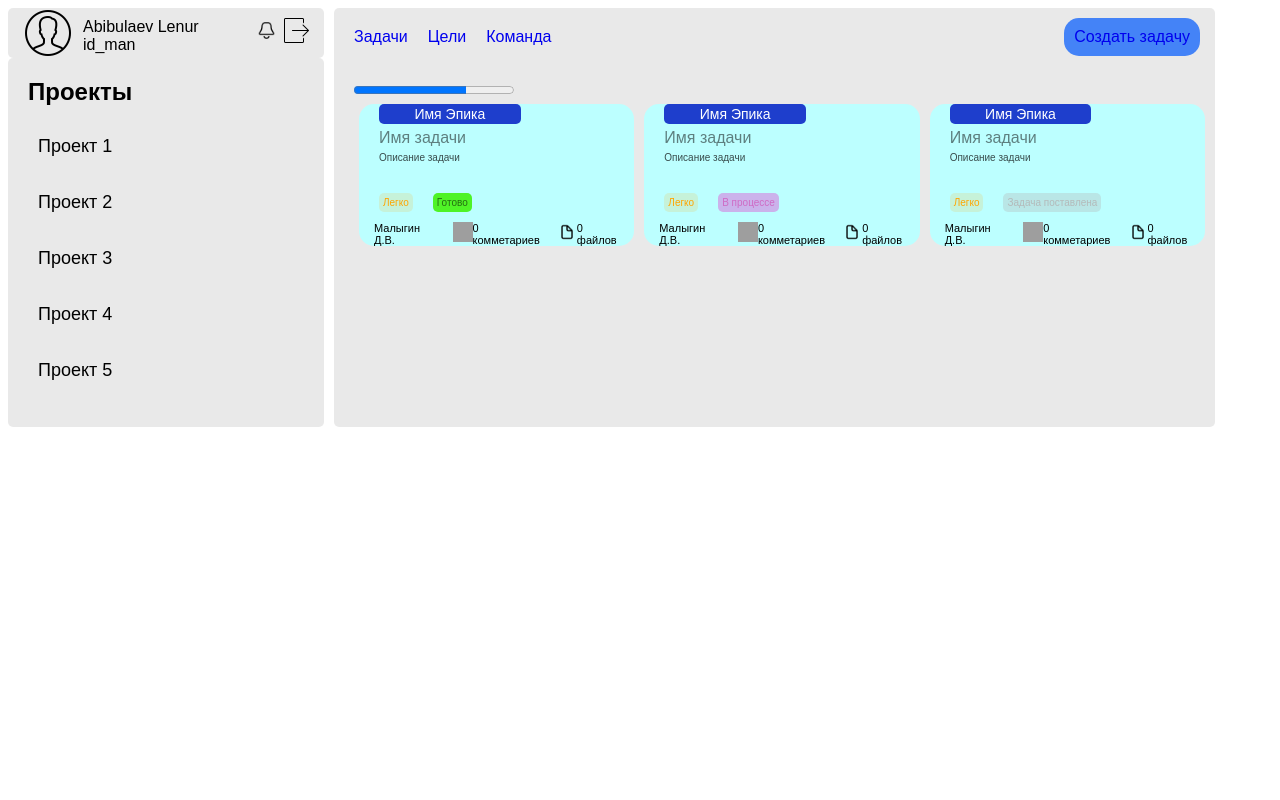
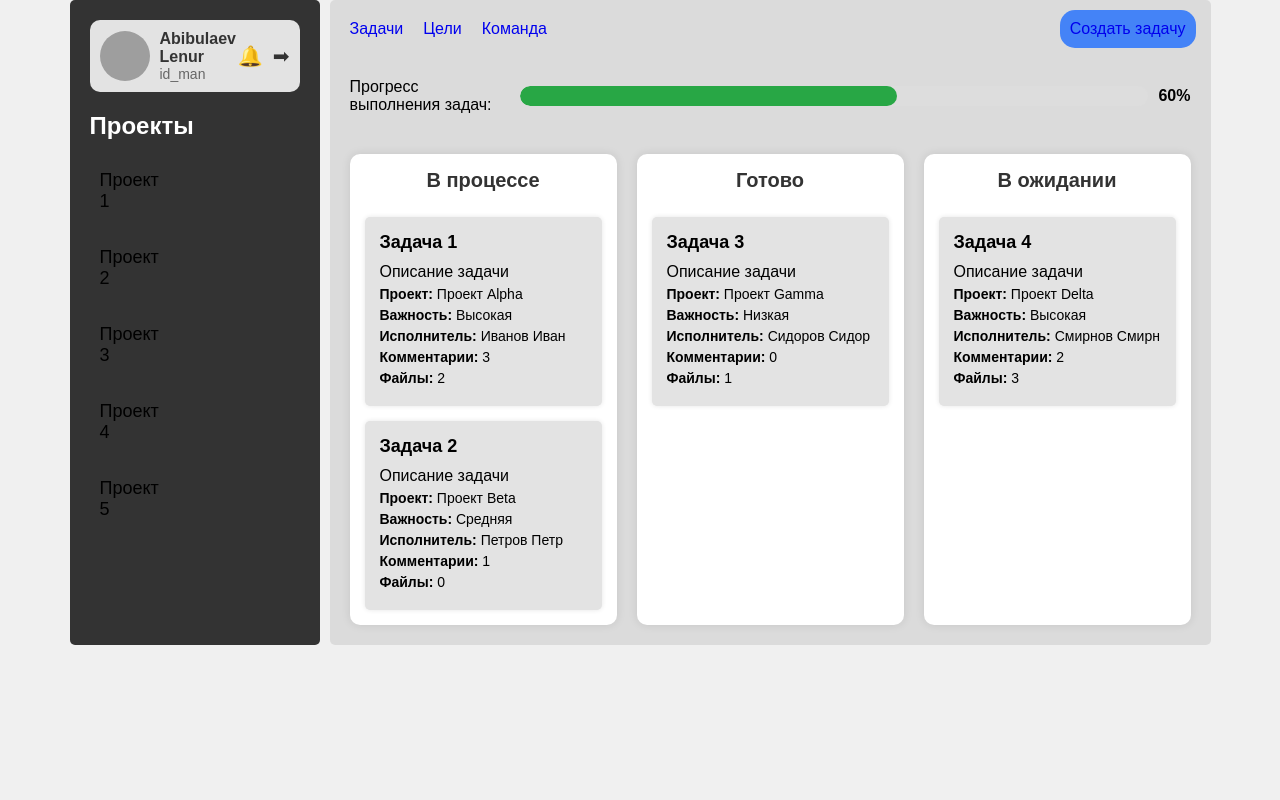
Before and after one commit to abibulaev/diplommag, a Flask app: page /tasktable in a window 1280 px wide. Run offline with Flask 3, Linux system fonts and the light colour scheme; grey boxes are pictures that could not be loaded.

Commit message:
ываы
ы

```diff
--- a/static/css/main.css
+++ b/static/css/main.css
@@ -51,28 +51,10 @@
 
 }
 /*боковая панель: Данные о задачах*/
-.aside_main{
-    margin-left: 15px;
-}
-.text_user_task{
-    margin-top: 20px;
-    font-size: 14px;
-}
-.user_task{
-    margin-top: 10px;
-}
-.task{
-    display: flex;
-    align-items: center;
-}
-.about_project_epic{
-    padding: 4px;
-    border-radius: 5px;
-    margin-left: 20px;
-    padding: 4px;
-    color: rgb(197, 103, 188);
-    background-color: rgba(223, 73, 208, 0.42);
-}
+
+
+
+
 /* выполненые задачи*/
 .data_task_d{
     background-color:rgba(188, 255, 255, 1) ;
@@ -320,10 +302,100 @@
     margin-top: 15px;
     margin-left: 20px;
 }
+/*таблица задач*/
+.progress-container {
+    width: 100%;
+    max-width: 1200px;
+    padding: 20px;
+    box-sizing: border-box;
+    display: flex;
+    align-items: center;
+    gap: 10px;
+}
+
+.progress-bar {
+    background-color: #ddd;
+    border-radius: 10px;
+    width: 100%;
+    height: 20px;
+    overflow: hidden;
+    position: relative;
+}
+
+.progress {
+    background-color: #28a745;
+    height: 100%;
+    border-radius: 10px;
+    transition: width 0.3s;
+}
+
+.progress-percentage {
+    font-size: 16px;
+    font-weight: 600;
+}
+
+body {
+    font-family: 'Outfit', sans-serif;
+    margin: 0;
+    padding: 0;
+    background-color: #f0f0f0;
+    display: flex;
+    justify-content: center;
+    align-items: flex-start;
+    height: 100vh;
+}
+
+.board {
+    display: flex;
+    gap: 20px;
+    padding: 20px;
+    box-sizing: border-box;
+    width: 100%;
+    max-width: 1200px;
+}
+
+.column {
+    background-color: #ffffff;
+    padding: 15px;
+    border-radius: 10px;
+    box-shadow: 0 0 10px rgba(0, 0, 0, 0.1);
+    flex: 1;
+    display: flex;
+    flex-direction: column;
+    gap: 15px;
+}
+
+.column h2 {
+    font-size: 20px;
+    margin-top: 0;
+    margin-bottom: 10px;
+    text-align: center;
+    color: #333;
+}
+
+.task-card {
+    background-color: #e3e3e3;
+    padding: 15px;
+    border-radius: 5px;
+    box-shadow: 0 0 5px rgba(0, 0, 0, 0.1);
+}
+
+.task-card h3 {
+    font-size: 18px;
+    margin: 0 0 10px 0;
+}
+
+.task-card p {
+    margin: 0;
+}
+
+.task-info p {
+    margin: 5px 0;
+    font-size: 14px;
+}
 
 
-
-
+/*боковая понель*/
 .sidebar {
     border-radius: 5px;
     background-color: rgba(0, 0, 0, 0.085);
@@ -373,3 +445,65 @@
 .content p {
     font-size: 18px;
 }
+/*панель пользователя*/
+/* styles.css */
+
+body {
+    font-family: 'Outfit', sans-serif;
+    margin: 0;
+    padding: 0;
+    background-color: #f0f0f0;
+    display: flex;
+}
+
+.sidebar {
+    width: 250px;
+    background-color: #333;
+    color: white;
+    padding: 20px;
+    box-sizing: border-box;
+}
+
+.user-panel {
+    display: flex;
+    align-items: center;
+    background-color: #e3e3e3;
+    padding: 10px;
+    border-radius: 10px;
+    margin-bottom: 20px;
+    color: #333;
+}
+
+.user-avatar {
+    width: 50px;
+    height: 50px;
+    border-radius: 50%;
+    margin-right: 10px;
+}
+
+.user-info {
+    flex: 1;
+}
+
+.user-name {
+    margin: 0;
+    font-size: 16px;
+    font-weight: 600;
+}
+
+.user-id {
+    margin: 0;
+    font-size: 14px;
+    color: #666;
+}
+
+.user-icons {
+    display: flex;
+    align-items: center;
+    gap: 10px;
+}
+
+.icon {
+    font-size: 20px;
+    cursor: pointer;
+}
--- a/templates/main.html
+++ b/templates/main.html
@@ -10,25 +10,21 @@
 </head>
 <body>
     <div class="main_page">
-        <div class="aside">
-            <div class="account_ava">
-                <img class="user_avatar" src="../static/img/avatar_user.png" alt="">
-                <div class="data_user">
-                    <div class="user_fio_main">
-                        Abibulaev Lenur
+        <div class="sidebar">
+            <div class="user-panel">
+                <img src="user-avatar.png" alt="User Avatar" class="user-avatar">
+                <div class="user-info">
+                    <p class="user-name">Abibulaev Lenur</p>
+                    <p class="user-id">id_man</p>
                 </div>
-                    <div class="main_team">
-                        id_man
+                <div class="user-icons">
+                    <span class="icon">&#128276;</span> <!-- Bell Icon -->
+                    <span class="icon">&#10145;</span> <!-- Exit Icon -->
                 </div>
             </div>
-                <div class="notifications">
-                    <img src="../static/img/notifications.png" alt="">
-                </div>
-                <div class="logout">
-                    <img src="../static/img/logout.png" alt="">
-                </div>
-            </div>
-            <div class="sidebar">
+            <div class="aside">
+
+                <div class="sidebar_а">
                     <h2>Проекты</h2>
                     <ul>
                         <li><a href="#">Проект 1</a></li>
@@ -38,24 +34,9 @@
                         <li><a href="#">Проект 5</a></li>
                     </ul>
                 </div>
-            <!--<div class="aside_main">
-                <div class="text_user_task">Мои Проекты:</div>
-                <div class="user_task">
-                    <div class="task">
-                        <div class="data_task">
-                            <div class="name_project_task">Имя проекта</div>
-                            <div class="status_task">
-                                <div class="complexity">Коллзадач</div>
-                                <div class="about_project_epic">Колл целей</div>
-                            </div>
-                            <div class="details_task">
-                                <progress value="70" max="100">70 %</progress>
             </div>
         </div>
-                    </div>
-                </div>
-            </div>-->
-        </div>
+
         <div class="work_zona">
             <div class="nav_ticket">
                 <div class="ticket">
--- a/templates/tasktable.html
+++ b/templates/tasktable.html
@@ -3,98 +3,64 @@
 
 {% block title %}IT-planer{% endblock %}
 {% block body %}
-
-    <div class="progres_bar">
-        <progress value="70" max="100">70 %</progress>
+<div class="progress-container">
+    <label for="progress-bar">Прогресс выполнения задач:</label>
+    <div class="progress-bar" id="progress-bar">
+        <div class="progress" style="width: 60%;"></div>
     </div>
-    <div class="task_table">
-        <div class="done">
-            <div class="data_task_d">
-                <div class="name_project_task_d">
-                Имя Эпика
+    <span class="progress-percentage">60%</span>
 </div>
-                <div class="name_task_d">
-                    Имя задачи
+<div class="board">
+    <div class="column">
+        <h2>В процессе</h2>
+        <div class="task-card">
+            <h3>Задача 1</h3>
+            <p>Описание задачи</p>
+            <div class="task-info">
+                <p><strong>Проект:</strong> Проект Alpha</p>
+                <p><strong>Важность:</strong> Высокая</p>
+                <p><strong>Исполнитель:</strong> Иванов Иван</p>
+                <p><strong>Комментарии:</strong> 3</p>
+                <p><strong>Файлы:</strong> 2</p>
             </div>
-                <div class="about_task_d">
-                    Описание задачи
         </div>
-                <div class="status_task_d">
-                    <div class="complexity_d">Легко</div>
-                    <div class="status_d">Готово</div>
-                </div>
-                <div class="details_task_d">
-                    <div class="fio_teamled_d">
-                        Малыгин Д.В.
-                    </div>
-                    <div class="comment_task_d">
-                        <img src="../static/img/comments.png" alt="">
-                        <div class="amount_comments_d"> 0 комметариев</div>
-                    </div>
-                    <div class="file_task_d">
-                        <img src="../static/img/file.png" alt="">
-                        <div class="amount_files_d"> 0 файлов</div>
+        <div class="task-card">
+            <h3>Задача 2</h3>
+            <p>Описание задачи</p>
+            <div class="task-info">
+                <p><strong>Проект:</strong> Проект Beta</p>
+                <p><strong>Важность:</strong> Средняя</p>
+                <p><strong>Исполнитель:</strong> Петров Петр</p>
+                <p><strong>Комментарии:</strong> 1</p>
+                <p><strong>Файлы:</strong> 0</p>
             </div>
         </div>
     </div>
-        </div>
-        <div class="in_progress">
-            <div class="data_task">
-                <div class="name_project_task">
-                    Имя Эпика
-                </div>
-                <div class="name_task">
-                    Имя задачи
-                </div>
-                <div class="about_task">
-                    Описание задачи
-                </div>
-                <div class="status_task">
-                    <div class="complexity">Легко</div>
-                    <div class="status">В процессе</div>
-                </div>
-                <div class="details_task">
-                    <div class="fio_teamled">
-                        Малыгин Д.В.
-                    </div>
-                    <div class="comment_task">
-                        <img src="../static/img/comments.png" alt="">
-                        <div class="amount_comments"> 0 комметариев</div>
-                    </div>
-                    <div class="file_task">
-                        <img src="../static/img/file.png" alt="">
-                        <div class="amount_files"> 0 файлов</div>
+    <div class="column">
+        <h2>Готово</h2>
+        <div class="task-card">
+            <h3>Задача 3</h3>
+            <p>Описание задачи</p>
+            <div class="task-info">
+                <p><strong>Проект:</strong> Проект Gamma</p>
+                <p><strong>Важность:</strong> Низкая</p>
+                <p><strong>Исполнитель:</strong> Сидоров Сидор</p>
+                <p><strong>Комментарии:</strong> 0</p>
+                <p><strong>Файлы:</strong> 1</p>
             </div>
         </div>
     </div>
-        </div>
-        <div class="to_be_done">
-            <div class="data_task_t">
-                <div class="name_project_task_t">
-                    Имя Эпика
-                </div>
-                <div class="name_task_t">
-                    Имя задачи
-                </div>
-                <div class="about_task_t">
-                    Описание задачи
-                </div>
-                <div class="status_task_t">
-                    <div class="complexity_t">Легко</div>
-                    <div class="status_t">Задача поставлена</div>
-                </div>
-                <div class="details_task_t">
-                    <div class="fio_teamled_t">
-                        Малыгин Д.В.
-                    </div>
-                    <div class="comment_task_t">
-                        <img src="../static/img/comments.png" alt="">
-                        <div class="amount_comments_t"> 0 комметариев</div>
-                    </div>
-                    <div class="file_task_t">
-                        <img src="../static/img/file.png" alt="">
-                        <div class="amount_files_t"> 0 файлов</div>
-                    </div>
+    <div class="column">
+        <h2>В ожидании</h2>
+        <div class="task-card">
+            <h3>Задача 4</h3>
+            <p>Описание задачи</p>
+            <div class="task-info">
+                <p><strong>Проект:</strong> Проект Delta</p>
+                <p><strong>Важность:</strong> Высокая</p>
+                <p><strong>Исполнитель:</strong> Смирнов Смирн</p>
+                <p><strong>Комментарии:</strong> 2</p>
+                <p><strong>Файлы:</strong> 3</p>
             </div>
         </div>
     </div>
```
Lines whose indentation alone changed are shown as unchanged.
